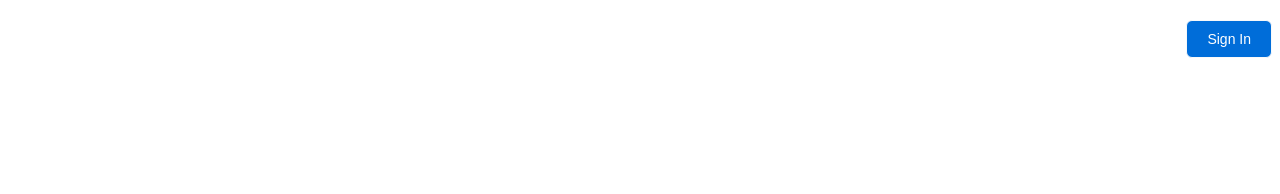
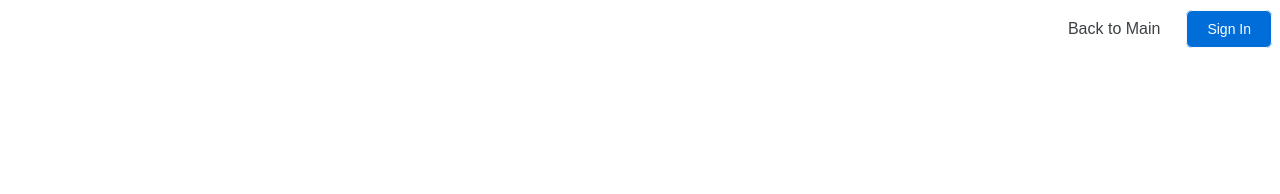
Before and after one commit to Abbas-AG/GOOGLE-CLONE-AG, a plain HTML site: page img.html in a window 1280 px wide. Shown: the top 194 px of the page. Drawn offline with Linux system fonts and the light colour scheme.

Commit message:
back to main link

```diff
--- a/img.html
+++ b/img.html
@@ -8,7 +8,12 @@
 <body>
   <nav>
     <div id="navdiv">
-      <a href="https://www.google.com/accounts/Login" id="sign-in-button">Sign In</a>
+      <div id="links-container">
+        <a href="index.html">Back to Main</a>
+      </div>
+      <div id="sign-in-container">
+        <a href="https://www.google.com/accounts/Login" id="sign-in-button">Sign In</a>
+      </div>
     </div>
   </nav>
   <main>
```
